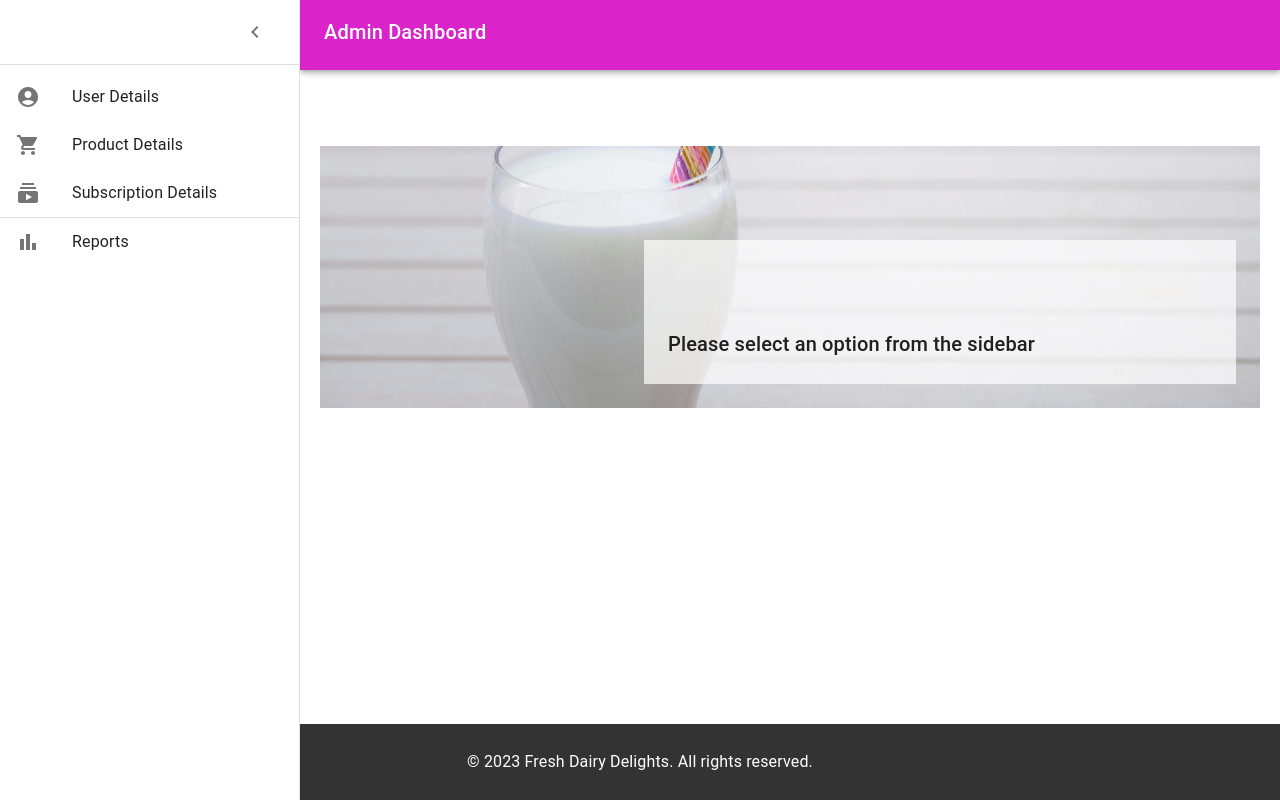
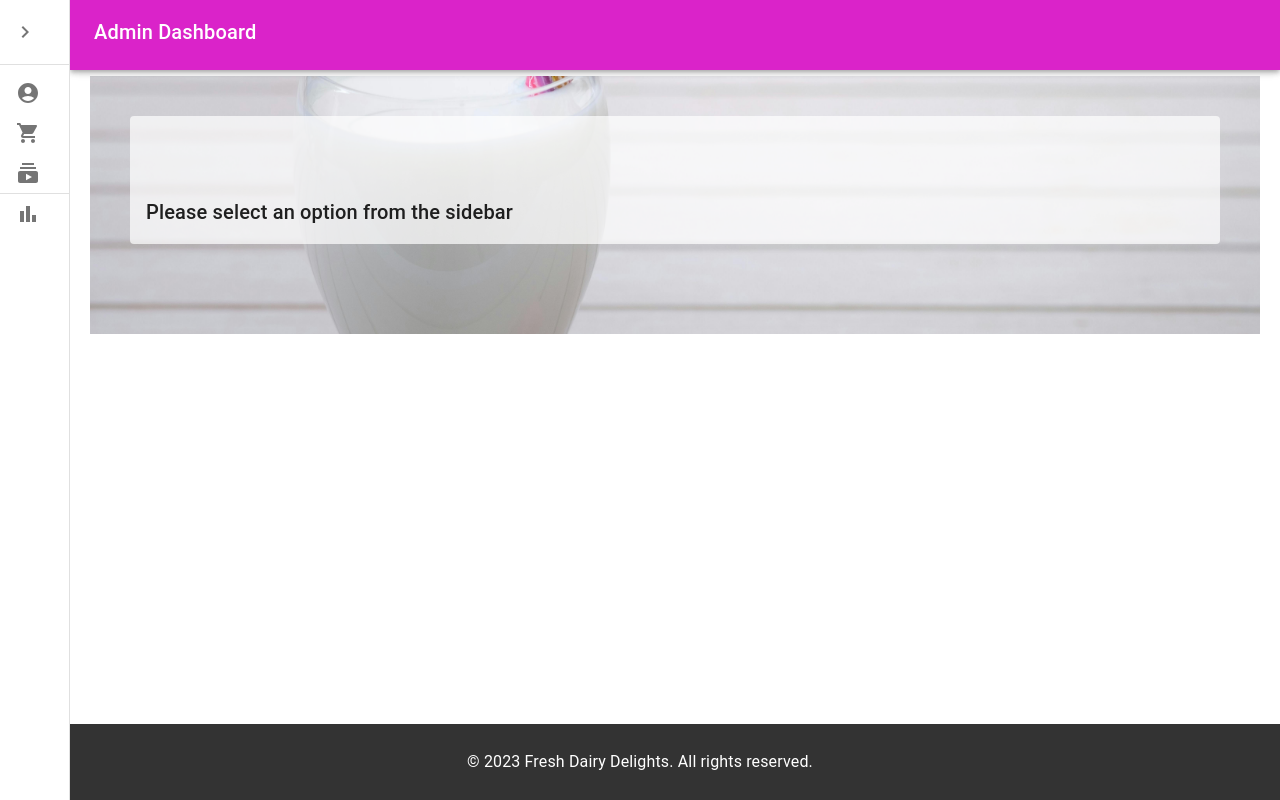
Before and after one commit to T-Luxshayini/Milksubz-Final-Project, a React (Create React App) app in the folder frontend/: page /admin-dashboard in a window 1280 px wide. Built offline with nearby package versions, Linux system fonts and the light colour scheme; what cloudinary-core would draw is missing.

Commit message:
Product add edit UI changes almost done

```diff
--- a/frontend/src/components/admin-components/AdminDashboard.js
+++ b/frontend/src/components/admin-components/AdminDashboard.js
@@ -10,13 +10,13 @@ import {
 import ProductAddEdit from './ProductAddEdit'; // Make sure the path is correct
 import milkImage from '../../images/milk.jpg';
 
-const drawerWidthExpanded = 300; // Expanded sidebar width
-const drawerWidthCollapsed = 70; // Collapsed sidebar width
-const appBarHeight = 70; // Title bar height
+const drawerWidthExpanded = 300;
+const drawerWidthCollapsed = 70;
+const appBarHeight = 70;
 
 function Dashboard() {
   const [selectedMenu, setSelectedMenu] = useState('');
-  const [isExpanded, setIsExpanded] = useState(true); // State for sidebar expansion
+  const [isExpanded, setIsExpanded] = useState(false); // State for sidebar expansion
 
   // Toggle function for expanding/collapsing the sidebar
   const handleToggleDrawer = () => {
@@ -45,11 +45,10 @@ function Dashboard() {
   return (
     <Box component="main"
     sx={{
-      flexGrow: 1,
+      flexGrow: 0,
       bgcolor: 'background.default',
-      p: 3,
+      p: 5,
       ml: `${isExpanded ? drawerWidthExpanded : drawerWidthCollapsed}px`,
-      mt: `${appBarHeight}px`,
       backgroundImage: `url(${milkImage})`,
       backgroundSize: 'cover',
       backgroundPosition: 'center',
@@ -119,12 +118,11 @@ function Dashboard() {
       <Box
         component="main"
         sx={{
-          flexGrow: 1,
           bgcolor: 'transparent',
-          p: 3,
-          ml: `${isExpanded ? drawerWidthExpanded : drawerWidthCollapsed}px`,
-          mt: `${appBarHeight}px`,
-          backgroundColor: 'rgba(255, 255, 255, 0.7)', // Optional: semi-transparent background for main content
+          p: 2,
+          borderRadius: 1,
+          mb:`50px`,
+          backgroundColor: 'rgba(255, 255, 255, 0.7)',
         }}
       >
         <Toolbar />
--- a/frontend/src/components/admin-components/Forms/ProductForm.js
+++ b/frontend/src/components/admin-components/Forms/ProductForm.js
@@ -11,7 +11,7 @@ const ProductForm = ({ open, onClose, onSave, product }) => {
     imageUrl: '',
   });
 
-  // Update productData when the product prop changes
+  // Update productData when the product prop changes or reset when product is null (adding a new product)
   useEffect(() => {
     if (product) {
       setProductData({
@@ -20,6 +20,15 @@ const ProductForm = ({ open, onClose, onSave, product }) => {
         price: product.price,
         category: product.category,
         imageUrl: product.imageUrl,
+      });
+    } else {
+      // Reset the form when product is null (for adding a new product)
+      setProductData({
+        name: '',
+        description: '',
+        price: '',
+        category: '',
+        imageUrl: '',
       });
     }
   }, [product]);
@@ -42,7 +51,7 @@ const ProductForm = ({ open, onClose, onSave, product }) => {
 
   return (
     <Dialog open={open} onClose={onClose}>
-      <DialogTitle>Add / Edit Product</DialogTitle>
+      <DialogTitle>{product ? 'Edit Product' : 'Add Product'}</DialogTitle>
       <DialogContent>
         <TextField
           autoFocus
--- a/frontend/src/components/admin-components/ProductAddEdit.js
+++ b/frontend/src/components/admin-components/ProductAddEdit.js
@@ -120,9 +120,10 @@ const ProductAddEdit = () => {
   return (
     <div>
       <Button
+        variant="outlined"
         color="primary"
         startIcon={<AddIcon />}
-        onClick={() => { setCurrentProduct(null); setOpenForm(true); }} // Open form for adding a new product
+        onClick={() => {setCurrentProduct(null); setOpenForm(true); }} // Open form for adding a new product
       >
         Add Product
       </Button>
@@ -132,7 +133,7 @@ const ProductAddEdit = () => {
         onSave={handleAddProduct}
         product={currentProduct}
       />
-      <Box sx={{ height: 400, width: '100%'}}>
+      <Box sx={{ height: 500, width: '100%'}}>
         <DataGrid
           rows={rows}
           columns={columns}
@@ -140,7 +141,7 @@ const ProductAddEdit = () => {
           rowModesModel={rowModesModel}
           onRowModesModelChange={(newModel) => setRowModesModel(newModel)}
           getRowId={(row) => row.id}
-          style={{ height: 400, width: '100%' }}
+          style={{ height: 500, width: '100%' }}
         />
       </Box>
     </div>
```
